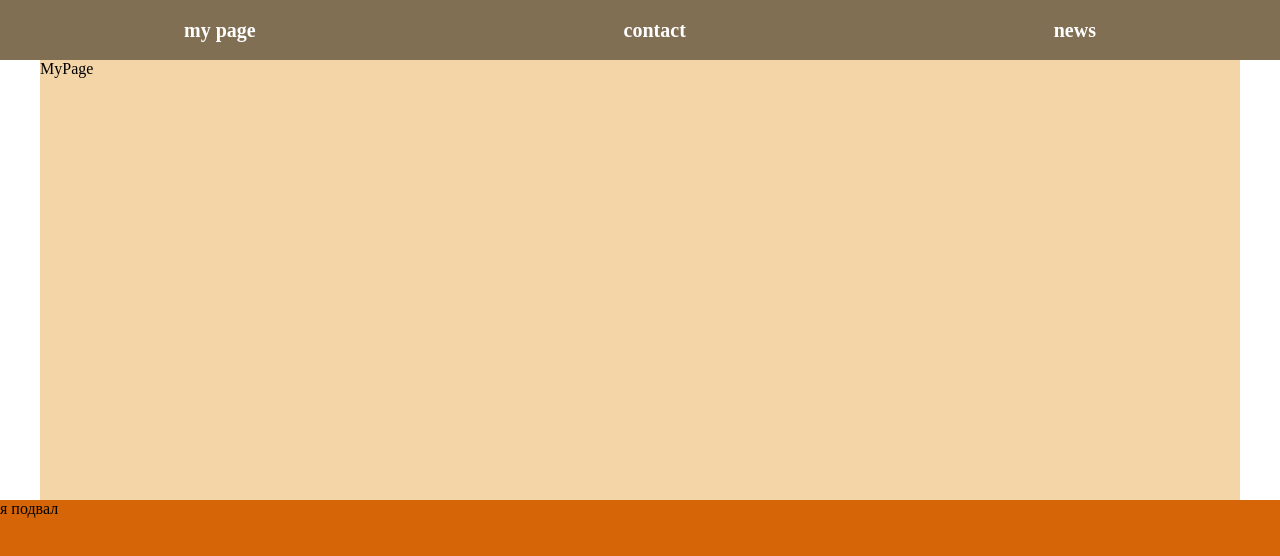
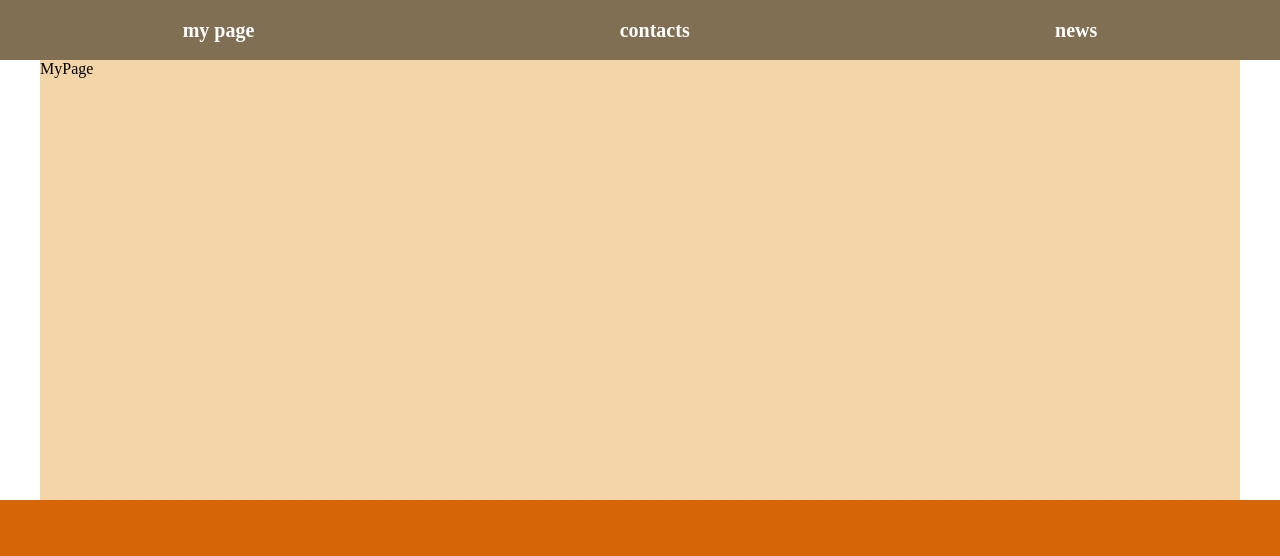
Before and after one commit to StokinDenis/angular-applicattion, an Angular app: page /MyPage in a window 1280 px wide. Shown: the top 556 px of the page. Built offline with nearby package versions, Linux system fonts and the light colour scheme.

Commit message:
add contact components, add contact details

```diff
--- a/src/app/app-routing.module.ts
+++ b/src/app/app-routing.module.ts
@@ -2,11 +2,13 @@ import { NgModule } from '@angular/core';
 import { RouterModule, Routes } from '@angular/router';
 import {NewsComponent} from "./news/news.component";
 import {MyPageComponent} from "./my-page/my-page.component";
+import {ContactsComponent} from "./contacts/contacts.component";
 
 const routes: Routes = [
   {path: '', redirectTo: 'MyPage', pathMatch: 'full' },
   {path: 'news', component: NewsComponent},
-  {path: 'MyPage', component: MyPageComponent}
+  {path: 'MyPage', component: MyPageComponent},
+  {path: 'contacts', component: ContactsComponent}
 ];
 
 @NgModule({
--- a/src/app/app.module.ts
+++ b/src/app/app.module.ts
@@ -9,10 +9,10 @@ import {HeaderComponent} from "./header/header.component";
 import {FooterComponent} from "./footer/footer.component";
 
 
+
 @NgModule({
   declarations: [
     AppComponent,
-
   ],
   imports: [
     BrowserModule,
--- a/src/app/contacts/contacts.component.html
+++ b/src/app/contacts/contacts.component.html
@@ -1,11 +1 @@
-<div class="wrapper">
-
-
-  <div class="container">
-    <div class="content">
-      <!--    <app-content></app-content>-->
-      <div>news</div>
-    </div>
-  </div>
-
-</div>
+<app-contact *ngFor="let contact of contacts" [contact]="contact" ></app-contact>
--- a/src/app/contacts/contacts.component.ts
+++ b/src/app/contacts/contacts.component.ts
@@ -1,13 +1,21 @@
 import { Component } from '@angular/core';
 import { CommonModule } from '@angular/common';
+import {ContactComponent} from "./contact/contact.component";
+import {Contact} from "../contact";
 
 @Component({
   selector: 'app-contacts',
   standalone: true,
-  imports: [CommonModule],
+  imports: [CommonModule, ContactComponent],
   templateUrl: './contacts.component.html',
   styleUrls: ['./contacts.component.css']
 })
 export class ContactsComponent {
-
+   contacts:Contact[]=[
+     {name: 'Denis Stokin', age: 20, occupation: 'Frontend developer'},
+     {name: 'Alexey Sholohov', age: 20, occupation: 'Frontend developer'},
+     {name: 'Nikolay Spravtcev', age: 20, occupation: 'Frontend developer'},
+     {name: 'Nikolay Klimovich', age: 20, occupation: 'Backend developer'},
+     {name: 'Denis', age: 20, occupation: 'Frontend developer'},
+   ]
 }
--- a/src/app/footer/footer.component.html
+++ b/src/app/footer/footer.component.html
@@ -1 +1 @@
-<footer>я подвал</footer>
+<footer></footer>
--- a/src/app/header/header.component.html
+++ b/src/app/header/header.component.html
@@ -3,7 +3,7 @@
    <a routerLink="/MyPage" >my page</a>
  </div>
   <div>
-    <a href="">contact</a>
+    <a routerLink="/contacts">contacts</a>
   </div>
     <div>
       <a routerLink="/news">news</a>
```
